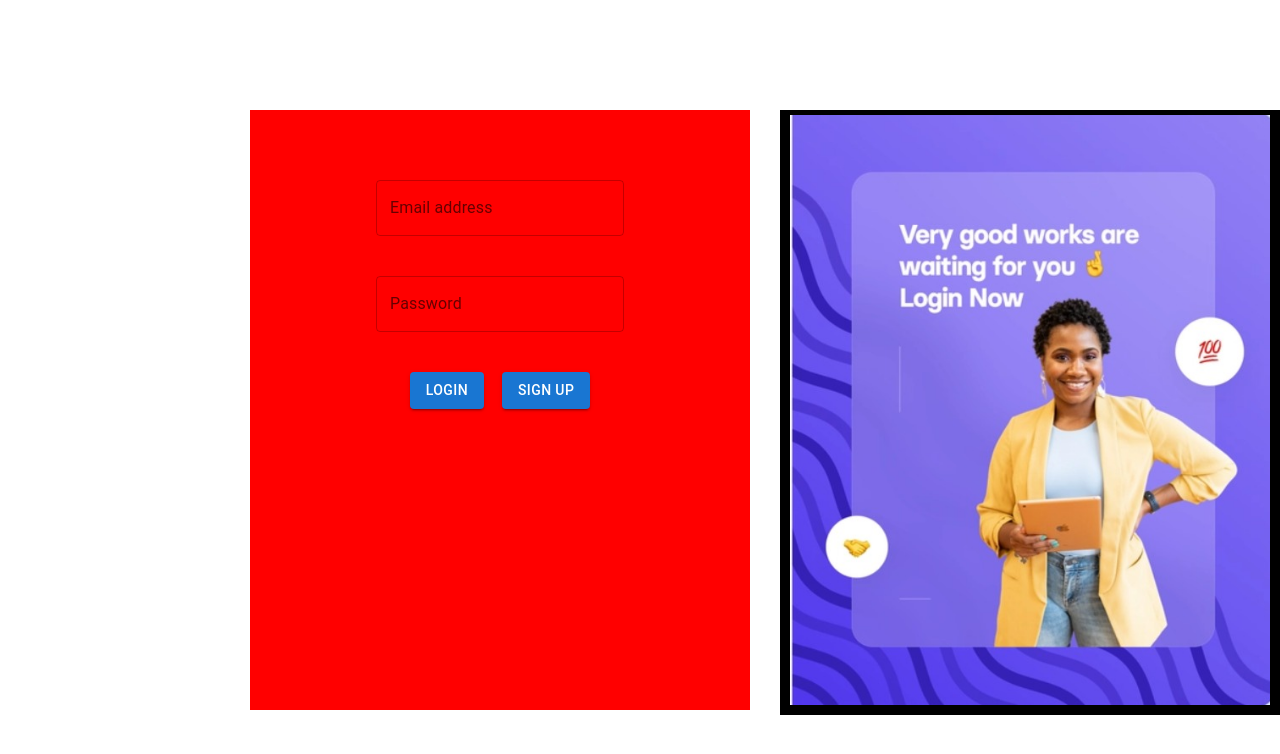
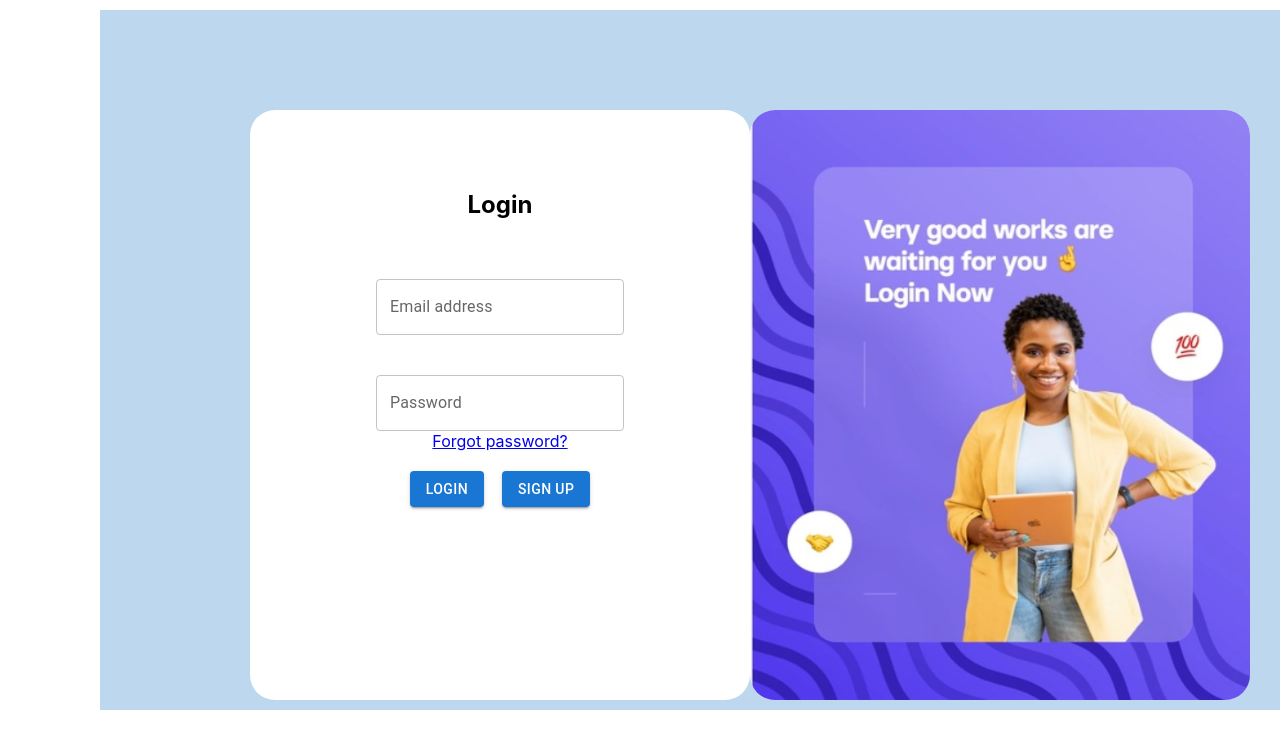
Before and after one commit to IVANHERALD/React_Outline, a React (Create React App) app: page / in a window 1280 px wide. Shown: the top 754 px of the page. Built offline with nearby package versions, Linux system fonts and the light colour scheme; no server answers.

Commit message:
Login and register done

```diff
--- a/package.json
+++ b/package.json
@@ -6,6 +6,7 @@
     "@emotion/react": "^11.11.0",
     "@emotion/styled": "^11.11.0",
     "@mui/material": "^5.13.3",
+    "@react-oauth/google": "^0.11.0",
     "@testing-library/jest-dom": "^5.16.5",
     "@testing-library/react": "^13.4.0",
     "@testing-library/user-event": "^13.5.0",
--- a/src/component/Login.js
+++ b/src/component/Login.js
@@ -1,31 +1,55 @@
 import React, { useState } from "react";
 import ReactDOM from "react-dom";
-import { useNavigate } from "react-router-dom";
+import { useNavigate,Link } from "react-router-dom";
+import { GoogleLogin } from '@react-oauth/google';
 import {TextField,Button} from '@mui/material';
 import login_image from '../Images/loginImage.jpg';
+import {signInWithEmailAndPassword, sendEmailVerification} from 'firebase/auth'
+import {auth} from './Firebase'
 import "./style.css";
 import { useAuthValue } from "../AuthContext"
 
 function Login() {
   let history = useNavigate();
   const {currentUser} = useAuthValue()
+  const {setTimeActive} = useAuthValue()
+  const [email, setEmail] = useState('')
+  const [password, setPassword] = useState('')
+  const [error, setError] = useState('')
 
 
 const handleClick=()=>{
   console.log(currentUser)
   history('/Register');
 }
+const login = e => {
+  e.preventDefault()
+  signInWithEmailAndPassword(auth, email, password)
+  .then(() => {
+    if(!auth.currentUser.emailVerified) {
+      sendEmailVerification(auth.currentUser)
+      .then(() => {
+        setTimeActive(true)
+        history('/VerifyEmail')
+      })
+    .catch(err => alert(err.message))
+  }else{
+    history('/Profile')
+  }
+  })
+  .catch(err => setError(err.message))
+}
   return (
     <div className="app">
       <div className="Input-container-main">
         <div className="Input-container-login">
-          <TextField id="outlined" label="Email address"/>       <br/><br/><br/>
-          <TextField label="Password"type="password"autoComplete="current-password"/>     <br/><br/><br/>
-          <Button variant="contained">Login</Button> &nbsp;&nbsp;&nbsp;
+          <h2>Login</h2>
+          <GoogleLogin></GoogleLogin>
+          <TextField id="outlined" label="Email address" value={email} onChange={(e)=>setEmail(e.target.value)}/>       <br/><br/><br/>
+          <TextField label="Password"type="password"autoComplete="current-password" value={password} onChange={(e)=>setPassword(e.target.value)}/>     <br/><span><Link to='/'>Forgot password?</Link></span><br/><br/>
+          <Button variant="contained" onClick={login}>Login</Button> &nbsp;&nbsp;&nbsp;
           <Button variant="contained" onClick={handleClick}>Sign up</Button>
         </div>
-        <br/>
-
         <div className="Input-container-image">
         <img src={login_image}  alt="login_image" className="image"/>
         </div>
--- a/src/component/Register.js
+++ b/src/component/Register.js
@@ -72,7 +72,7 @@ function Register() {
           </div>
 
         <div className="Input-container-image">
-        <img src={login_image} height={300} alt="register_image"/>
+        <img src={login_image}  alt="register_image"/>
         </div>
       </div>
 
--- a/src/component/VerifyEmail.js
+++ b/src/component/VerifyEmail.js
@@ -20,7 +20,7 @@ function VerifyEmail() {
           .then(() => {
             if(currentUser?.emailVerified){
               clearInterval(interval)
-              history('/Profile')
+              history('/')
             }
           })
           .catch((err) => {
--- a/src/component/style.css
+++ b/src/component/style.css
@@ -3,37 +3,50 @@
 
 }
 .Input-container-main{
-
-  display: flex;
+  background-color: rgb(189, 215, 238);
+  display:flex ;
   margin-top: 10px;
   margin-left: 100px;
   width:1300px;
   height:700px;
-  gap: 5px;
+  gap: 0px;
 
 }
 .Input-container-login{
-  background-color: red;
+  background-color:white;
   z-index: 100;
   margin-top: 100px;
   margin-left: 150px;
   width:500px;
   height:530px;
-  padding-top: 70px;
-  border-radius: 400/2;
+  padding-top: 60px;
+
+  border-radius: 25px;}
+.Input-container-register{
+  background-color:white;
+  z-index: 100;
+  margin-top: 100px;
+  margin-left: 150px;
+  width:500px;
+  height:550px;
+  padding-top: 60px;
+  border-radius: 25px;
 
 }
+
 .Input-container-image
 {
-  background-color: black;
+  background-color: white;
   margin-top: 100px;
-  margin-left:20px;
   width:500px;
-  height:600px;
-  padding-top: 5px;
+  height:530px;
+  border-radius: 25px;
+
 }
 
 .image{
   height:590px;
+  border-radius: 25px;
+  width: 500px;
 
 }
--- a/src/index.js
+++ b/src/index.js
@@ -3,13 +3,15 @@ import ReactDOM from 'react-dom/client';
 import './index.css';
 import App from './App';
 import reportWebVitals from './reportWebVitals';
+import { GoogleOAuthProvider } from '@react-oauth/google';
 import { BrowserRouter as Router } from 'react-router-dom';
 
 const root = ReactDOM.createRoot(document.getElementById('root'));
 root.render(
   <React.StrictMode>
     <Router>
-    <App /></Router>
+      <GoogleOAuthProvider><App /></GoogleOAuthProvider>
+    </Router>
   </React.StrictMode>
 );
 
```
Also changed, not shown: 1 other file (tests, documents, lock files or other folders).
